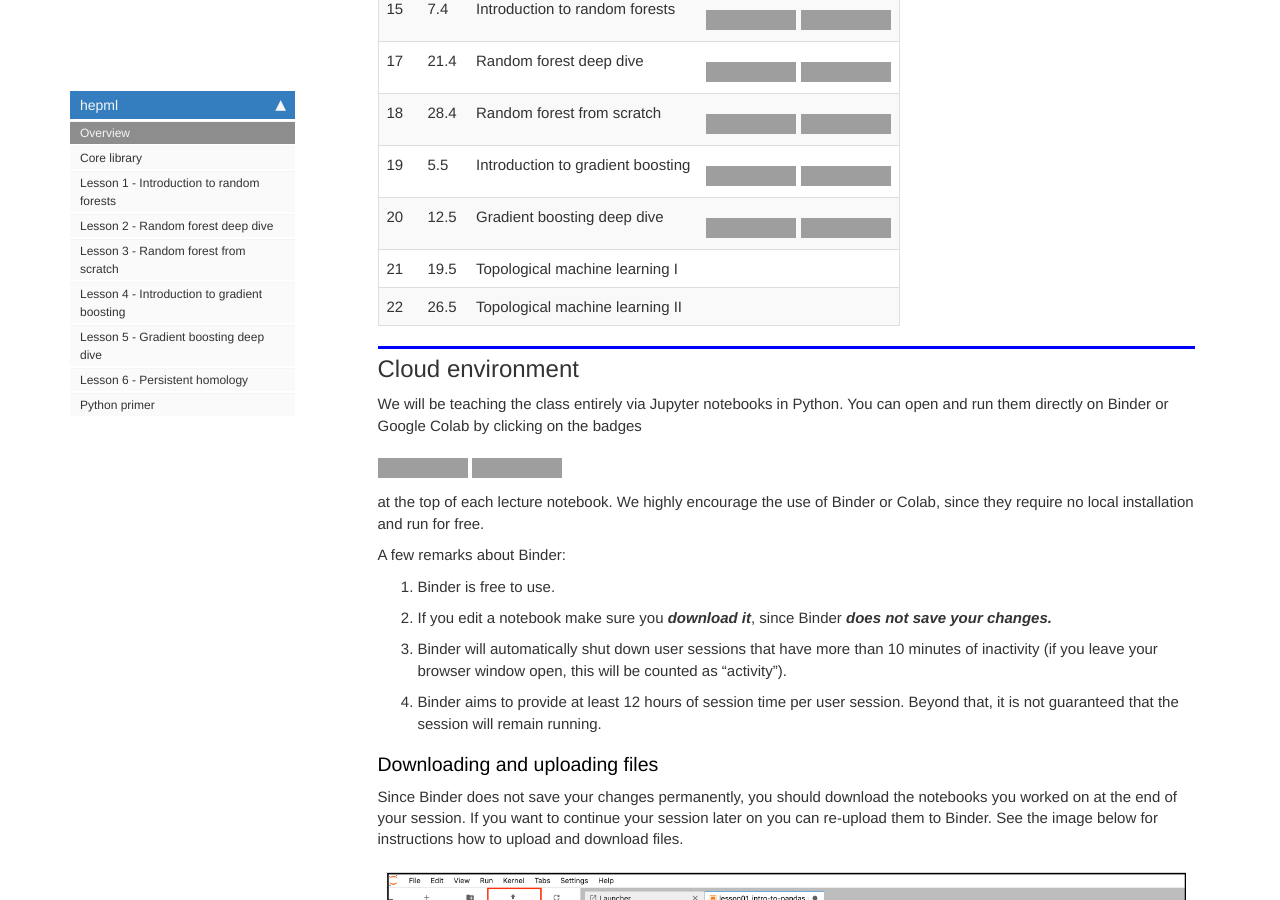
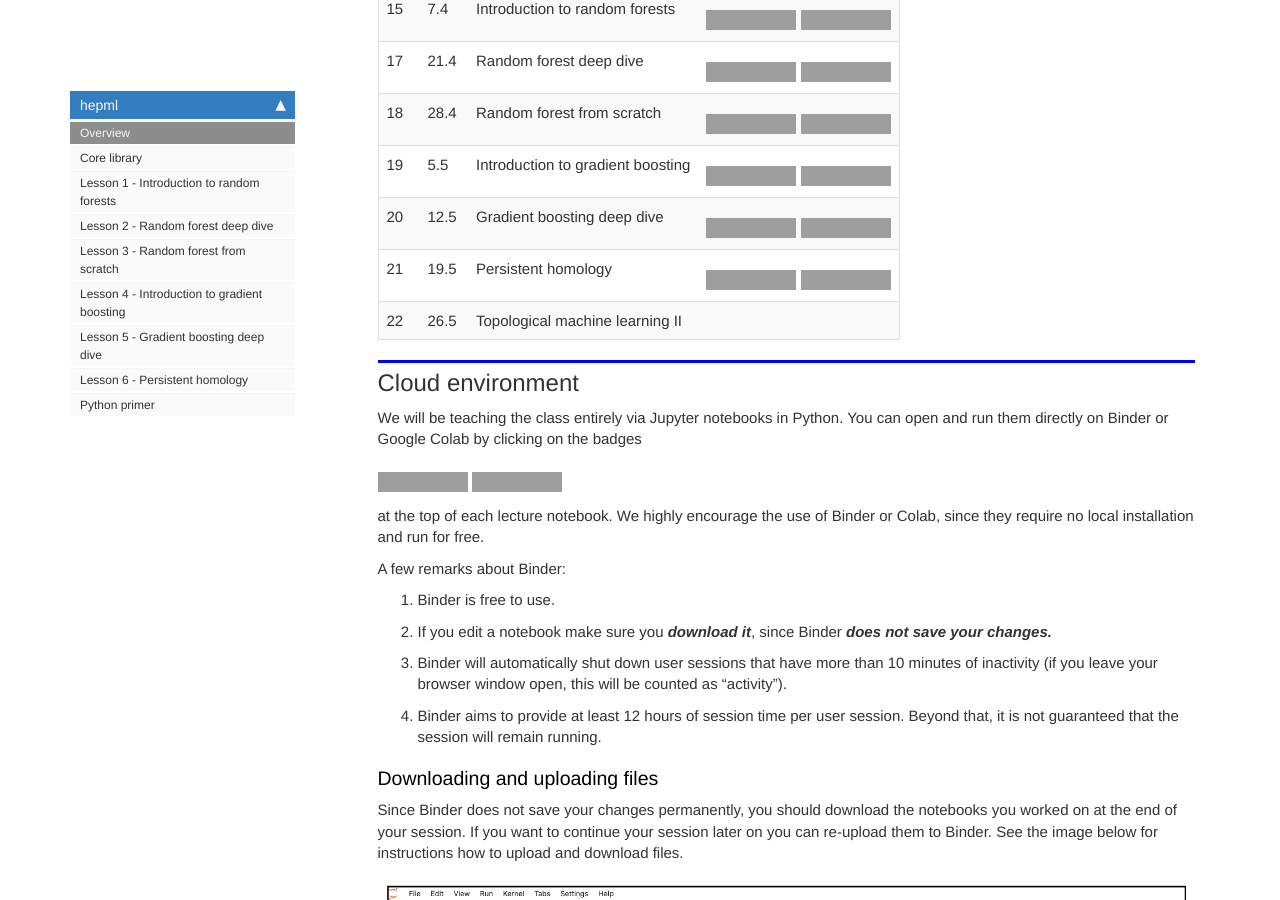
Before and after one commit to lewtun/hepml, a Jekyll site: the page built from docs/index.html, in a window 1280 px wide and 900 px high, scrolled down 1930 px. Built offline with Jekyll 4.4.1, drawn with Linux system fonts in a browser that asks for light colours; nearby versions of some CDN libraries; comment, search, counter and statistics services are not loaded; grey boxes are pictures that could not be loaded.

Commit message:
Add badges

```diff
--- a/docs/index.html
+++ b/docs/index.html
@@ -118,8 +118,8 @@
 <tr>
 <td style="text-align:left">21</td>
 <td style="text-align:left">19.5</td>
-<td style="text-align:left">Topological machine learning I</td>
-<td style="text-align:left"></td>
+<td style="text-align:left">Persistent homology</td>
+<td style="text-align:left"><a href="https://mybinder.org/v2/gh/lewtun/hepml/master?urlpath=lab/tree/notebooks%2Flesson06_persistent-homology.ipynb"><img src="https://mybinder.org/badge_logo.svg" alt="Binder"></a> <a href="https://colab.research.google.com/github/lewtun/hepml/blob/master/notebooks/lesson06_persistent-homology.ipynb"><img src="https://colab.research.google.com/assets/colab-badge.svg" alt="Open In Colab"></a></td>
 </tr>
 <tr>
 <td style="text-align:left">22</td>
```
Also changed, not shown: README.md, 2 other files.
